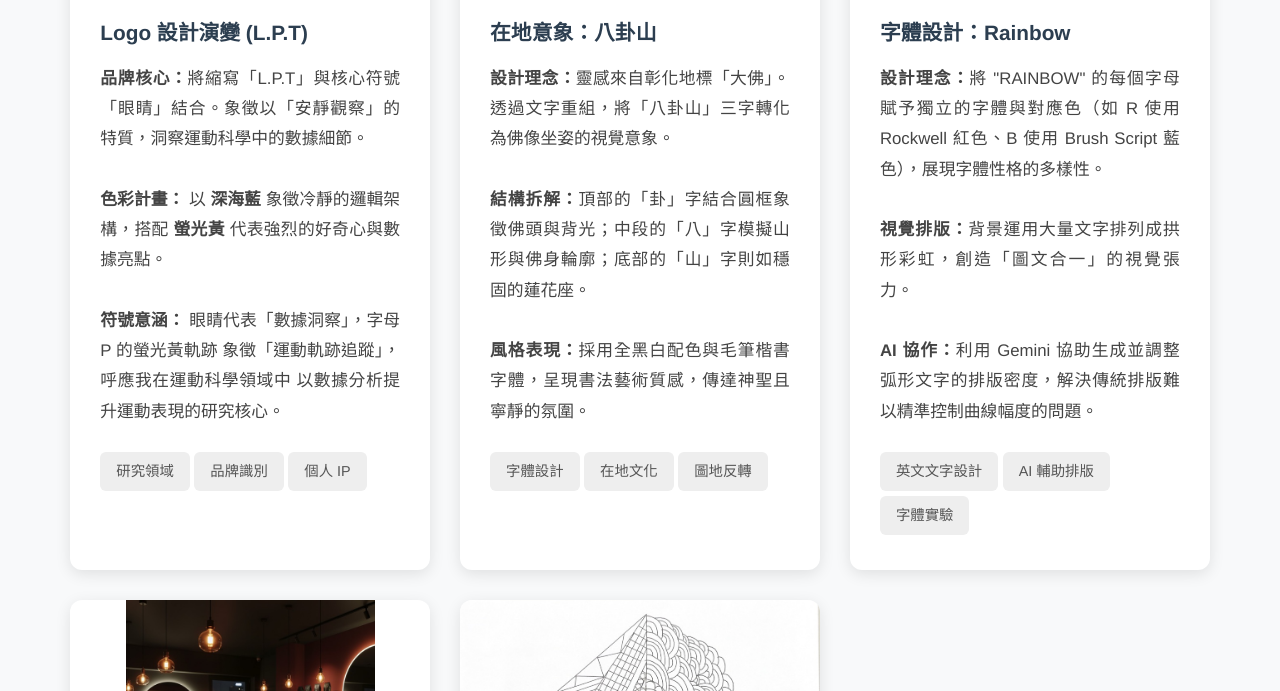
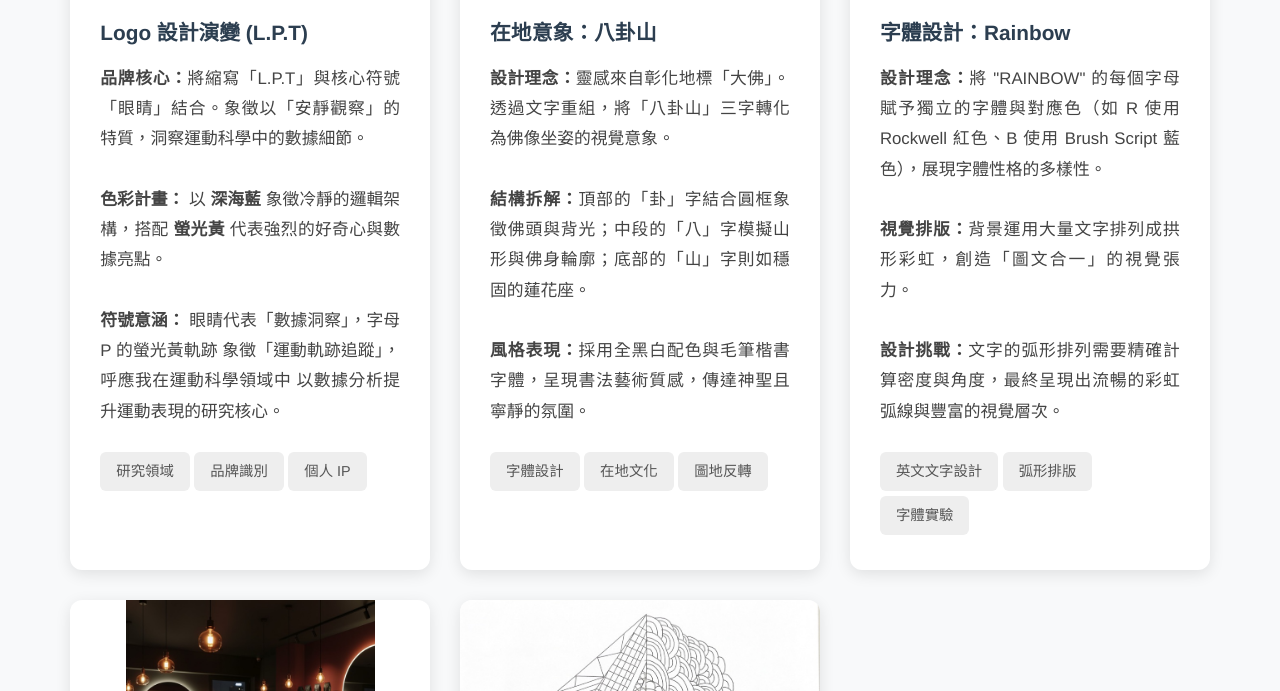
Before and after one commit to VincentLin1024/final-project, a plain HTML site: page portfolio.html in a window 1280 px wide. Shown: the part 503-1194 px from the top of the page. Drawn offline with Linux system fonts and the light colour scheme.

Commit message:
Update portfolio.html

```diff
--- a/portfolio.html
+++ b/portfolio.html
@@ -484,9 +484,9 @@
                     <p class="card-desc">
                         <strong>設計理念：</strong>將 "RAINBOW" 的每個字母賦予獨立的字體與對應色（如 R 使用 Rockwell 紅色、B 使用 Brush Script 藍色），展現字體性格的多樣性。<br><br>
                         <strong>視覺排版：</strong>背景運用大量文字排列成拱形彩虹，創造「圖文合一」的視覺張力。<br><br>
-                        <strong>AI 協作：</strong>利用 Gemini 協助生成並調整弧形文字的排版密度，解決傳統排版難以精準控制曲線幅度的問題。
+                        <strong>設計挑戰：</strong>文字的弧形排列需要精確計算密度與角度，最終呈現出流暢的彩虹弧線與豐富的視覺層次。
                     </p>
-                    <span class="tag">英文文字設計</span> <span class="tag">AI 輔助排版</span> <span class="tag">字體實驗</span>
+                    <span class="tag">英文文字設計</span> <span class="tag">弧形排版</span> <span class="tag">字體實驗</span>
                 </div>
             </div>
 
@@ -580,4 +580,5 @@
     </script>
 
 </body>
+
 </html>
```
